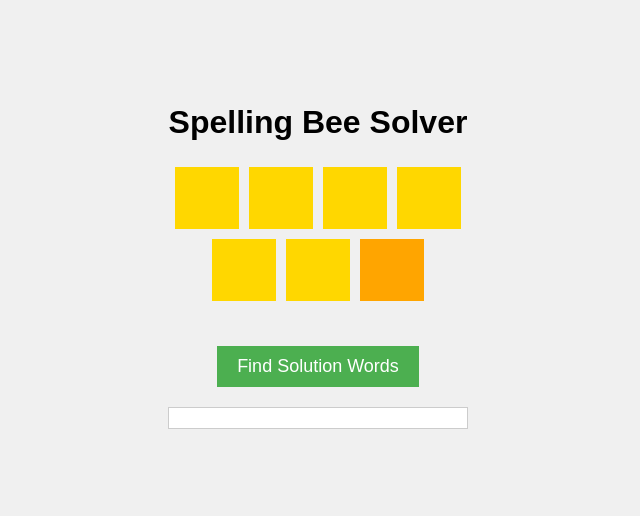
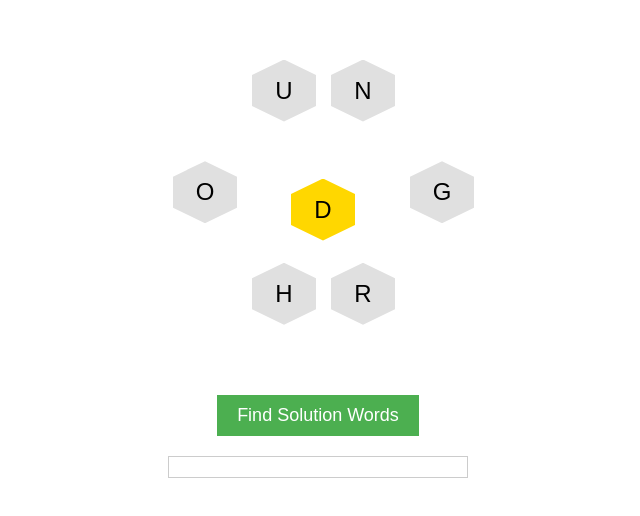
Before and after one commit to kyhuber/bee-solver-claude, a plain HTML site: page index.html in a window 1280 px wide. Shown: the part 144-660 px from the top of the page, without its empty margins (322-962 px from the left). Drawn offline with Linux system fonts and the light colour scheme; no server answers.

Commit message:
working app just more UI changes

```diff
--- a/index.html
+++ b/index.html
@@ -8,15 +8,14 @@
 </head>
 <body>
     <div class="container">
-        <h1>Spelling Bee Solver</h1>
         <div class="hexagon-container">
-            <input type="text" class="hexagon outer" maxlength="1" id="letter1">
-            <input type="text" class="hexagon outer" maxlength="1" id="letter2">
-            <input type="text" class="hexagon outer" maxlength="1" id="letter3">
-            <input type="text" class="hexagon outer" maxlength="1" id="letter4">
-            <input type="text" class="hexagon outer" maxlength="1" id="letter5">
-            <input type="text" class="hexagon outer" maxlength="1" id="letter6">
-            <input type="text" class="hexagon center" maxlength="1" id="centerLetter">
+            <input type="text" class="hexagon outer" maxlength="1" id="letter1" value="U">
+            <input type="text" class="hexagon outer" maxlength="1" id="letter2" value="N">
+            <input type="text" class="hexagon outer" maxlength="1" id="letter3" value="G">
+            <input type="text" class="hexagon outer" maxlength="1" id="letter4" value="R">
+            <input type="text" class="hexagon outer" maxlength="1" id="letter5" value="H">
+            <input type="text" class="hexagon outer" maxlength="1" id="letter6" value="O">
+            <input type="text" class="hexagon center" maxlength="1" id="centerLetter" value="D">
         </div>
         <button id="solveButton">Find Solution Words</button>
         <div id="solutionList"></div>
--- a/styles.css
+++ b/styles.css
@@ -5,7 +5,7 @@ body {
     align-items: center;
     height: 100vh;
     margin: 0;
-    background-color: #f0f0f0;
+    background-color: #ffffff;
 }
 
 .container {
@@ -13,28 +13,43 @@ body {
 }
 
 .hexagon-container {
-    display: flex;
-    flex-wrap: wrap;
-    justify-content: center;
+    display: grid;
+    grid-template-columns: repeat(4, 1fr);
+    grid-template-rows: repeat(3, 1fr);
+    gap: 5px;
     width: 300px;
+    height: 300px;
     margin: 20px auto;
+    position: relative;
 }
 
 .hexagon {
     width: 60px;
     height: 60px;
-    background-color: #ffd700;
+    background-color: #e0e0e0;
     margin: 5px;
     text-align: center;
     font-size: 24px;
     border: none;
     outline: none;
     text-transform: uppercase;
+    clip-path: polygon(50% 0%, 100% 25%, 100% 75%, 50% 100%, 0% 75%, 0% 25%);
 }
 
 .center {
-    background-color: #ffa500;
+    background-color: #ffd700;
+    position: absolute;
+    top: 50%;
+    left: 50%;
+    transform: translate(-50%, -50%);
 }
+
+.hexagon:nth-child(1) { grid-area: 1 / 2 / 2 / 3; }
+.hexagon:nth-child(2) { grid-area: 1 / 3 / 2 / 4; }
+.hexagon:nth-child(3) { grid-area: 2 / 4 / 3 / 5; }
+.hexagon:nth-child(4) { grid-area: 3 / 3 / 4 / 4; }
+.hexagon:nth-child(5) { grid-area: 3 / 2 / 4 / 3; }
+.hexagon:nth-child(6) { grid-area: 2 / 1 / 3 / 2; }
 
 button {
     font-size: 18px;
```
